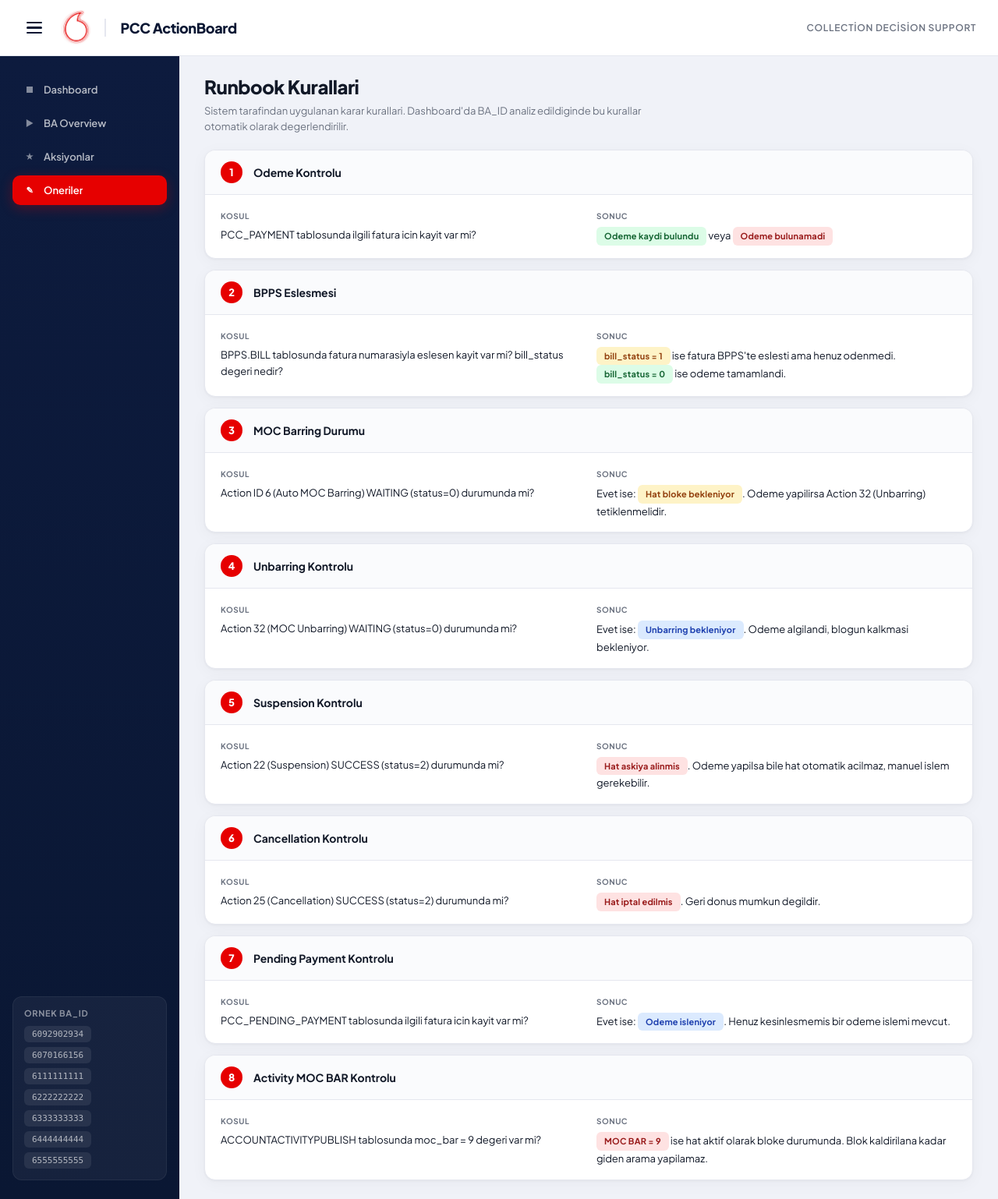
After one commit to benbewul/analiz-ekrani, a Flask app: page /oneriler in a window 1280 px wide. The commit adds this page. Shown: the whole page at 78% size. Run offline with Flask 3, Linux system fonts and the light colour scheme.

Commit message:
Test5 ActionBoard

```diff
--- a/app.py
+++ b/app.py
@@ -1,9 +1,10 @@
 import os
 
-from flask import Flask, jsonify, render_template, request
+from flask import Flask, jsonify, render_template, request, redirect, url_for
 
 from analyzer import analyze
-from mock_provider import get_snapshot
+from mock_provider import get_snapshot, MOCK_DB
+from runbook_constants import ACTION_NAMES, action_status_text
 
 app = Flask(__name__)
 
@@ -17,11 +18,77 @@ def health():
 def dashboard():
     ba_id = ""
     result = None
+
     if request.method == "POST":
         ba_id = request.form.get("ba_id", "").strip()
         snapshot = get_snapshot(ba_id)
         result = analyze(snapshot)
-    return render_template("index.html", ba_id=ba_id, result=result)
+    elif request.args.get("ba_id"):
+        ba_id = request.args["ba_id"].strip()
+        snapshot = get_snapshot(ba_id)
+        result = analyze(snapshot)
+
+    return render_template("index.html", ba_id=ba_id, result=result,
+                           active_page="dashboard")
+
+
+@app.route("/ba-overview")
+def ba_overview():
+    accounts = []
+    severity_counts = {"danger": 0, "warning": 0, "success": 0}
+
+    for ba_id, snap in MOCK_DB.items():
+        last_action = "-"
+        status_text = "Normal"
+        severity = "success"
+        total_debt = "-"
+
+        if snap.actions:
+            a = snap.actions[0]
+            last_action = ACTION_NAMES.get(a.action_id, f"Action {a.action_id}")
+            st = action_status_text(a.action_status)
+            if st == "WAITING":
+                severity = "warning"
+                status_text = "Bekliyor"
+            elif a.action_id in (25,) and st == "SUCCESS":
+                severity = "danger"
+                status_text = "Iptal"
+            elif a.action_id == 22 and st == "SUCCESS":
+                severity = "danger"
+                status_text = "Askida"
+            else:
+                status_text = st
+
+        if snap.invoices:
+            total_debt = snap.invoices[0].amount or "-"
+
+        severity_counts[severity] = severity_counts.get(severity, 0) + 1
+
+        accounts.append({
+            "ba_id": ba_id,
+            "last_action": last_action,
+            "status_text": status_text,
+            "severity": severity,
+            "total_debt": total_debt,
+        })
+
+    stats = {
+        **severity_counts,
+        "total": len(accounts),
+    }
+
+    return render_template("ba_overview.html", accounts=accounts, stats=stats,
+                           active_page="ba-overview")
+
+
+@app.route("/aksiyonlar")
+def aksiyonlar():
+    return render_template("aksiyonlar.html", active_page="aksiyonlar")
+
+
+@app.route("/oneriler")
+def oneriler():
+    return render_template("oneriler.html", active_page="oneriler")
 
 
 if __name__ == "__main__":
--- a/static/style.css
+++ b/static/style.css
@@ -261,6 +261,83 @@ td.empty{text-align:center;color:var(--muted);padding:28px;font-style:italic}
 .empty-state h2{font-size:20px;font-weight:800;margin-bottom:8px}
 .empty-state p{color:var(--muted);max-width:480px;margin:0 auto;line-height:1.6;font-size:13px}
 
+/* ====== PAGE HEADER ====== */
+.page-header{margin-bottom:20px}
+.page-title{font-size:24px;font-weight:800;letter-spacing:-.02em;margin-bottom:6px}
+.page-desc{font-size:13px;color:var(--muted);line-height:1.55;max-width:600px}
+
+/* ====== BA OVERVIEW ====== */
+.stats-row{
+  display:grid;grid-template-columns:repeat(4,1fr);gap:12px;margin-bottom:20px;
+}
+.stat-box{
+  background:var(--panel);border:1px solid var(--line);border-radius:var(--radius);
+  padding:18px 20px;box-shadow:var(--shadow);text-align:center;
+}
+.stat-box.danger{border-top:3px solid var(--danger)}
+.stat-box.warning{border-top:3px solid var(--warning)}
+.stat-box.success{border-top:3px solid var(--success)}
+.stat-box.info{border-top:3px solid var(--info)}
+.stat-value{font-size:28px;font-weight:800;margin-bottom:2px}
+.stat-box.danger .stat-value{color:var(--danger)}
+.stat-box.warning .stat-value{color:var(--warning)}
+.stat-box.success .stat-value{color:var(--success)}
+.stat-box.info .stat-value{color:var(--info)}
+.stat-label{font-size:11px;font-weight:700;color:var(--muted);text-transform:uppercase;letter-spacing:.05em}
+
+.ba-grid{
+  display:grid;grid-template-columns:repeat(auto-fill,minmax(260px,1fr));gap:14px;
+}
+.ba-card{
+  display:block;text-decoration:none;color:var(--text);
+  background:var(--panel);border:1px solid var(--line);border-radius:var(--radius);
+  padding:18px 20px;box-shadow:var(--shadow);
+  transition:transform .15s,box-shadow .15s;
+}
+.ba-card:hover{transform:translateY(-2px);box-shadow:0 6px 24px rgba(0,0,0,.08)}
+.ba-card-top{display:flex;justify-content:space-between;align-items:center;margin-bottom:14px}
+.ba-id-label{font-size:16px;font-weight:800;font-family:'Cascadia Code',monospace;letter-spacing:-.01em}
+.ba-severity-dot{width:10px;height:10px;border-radius:50%;background:var(--muted)}
+.ba-card.danger .ba-severity-dot{background:var(--danger)}
+.ba-card.warning .ba-severity-dot{background:var(--warning)}
+.ba-card.success .ba-severity-dot{background:var(--success)}
+.ba-card-info{display:flex;flex-direction:column;gap:8px}
+.ba-info-row{display:flex;justify-content:space-between;align-items:center;font-size:13px}
+.ba-info-label{color:var(--muted);font-weight:600}
+.ba-info-value{font-weight:700}
+
+/* ====== AKSIYONLAR / ONERILER PAGES ====== */
+.ref-note{margin-top:14px}
+.ref-note-body{padding:18px 20px;line-height:1.6;font-size:13px}
+.ref-note-body p{margin-bottom:10px}
+.ref-chips{display:flex;flex-wrap:wrap;gap:8px;margin:12px 0}
+.ref-sub{color:var(--muted);font-size:12px;font-weight:600}
+
+/* ====== RULES LIST (Oneriler) ====== */
+.rules-list{display:flex;flex-direction:column;gap:14px}
+.rule-card{
+  background:var(--panel);border:1px solid var(--line);border-radius:var(--radius);
+  box-shadow:var(--shadow);overflow:hidden;
+}
+.rule-header{
+  display:flex;align-items:center;gap:14px;
+  padding:14px 20px;border-bottom:1px solid var(--line);background:#fafbfd;
+}
+.rule-number{
+  width:28px;height:28px;border-radius:50%;
+  background:var(--vf-red);color:#fff;
+  display:flex;align-items:center;justify-content:center;
+  font-size:13px;font-weight:800;flex-shrink:0;
+}
+.rule-title{font-size:14px;font-weight:700}
+.rule-body{padding:16px 20px;display:grid;grid-template-columns:1fr 1fr;gap:20px}
+@media(max-width:800px){.rule-body{grid-template-columns:1fr}}
+.rule-condition,.rule-result{font-size:13px;line-height:1.6}
+.rule-label{
+  display:inline-block;font-size:10px;font-weight:700;text-transform:uppercase;
+  letter-spacing:.05em;color:var(--muted);margin-bottom:6px;
+}
+
 /* ====== SCROLLBAR ====== */
 .main::-webkit-scrollbar{width:6px}
 .main::-webkit-scrollbar-track{background:transparent}
--- /dev/null
+++ b/templates/base.html
@@ -0,0 +1,65 @@
+<!doctype html>
+<html lang="tr">
+<head>
+  <meta charset="utf-8">
+  <meta name="viewport" content="width=device-width,initial-scale=1">
+  <title>{% block title %}PCC ActionBoard{% endblock %}</title>
+  <link rel="preconnect" href="https://fonts.googleapis.com">
+  <link href="https://fonts.googleapis.com/css2?family=Plus+Jakarta+Sans:wght@400;500;600;700;800&display=swap" rel="stylesheet">
+  <link rel="stylesheet" href="{{ url_for('static', filename='style.css') }}">
+</head>
+<body>
+  <div class="layout">
+    <div class="topbar">
+      <button class="sidebar-toggle" id="sidebarToggle" aria-label="Menu">
+        <span class="toggle-bar"></span>
+        <span class="toggle-bar"></span>
+        <span class="toggle-bar"></span>
+      </button>
+      <img class="topbar-logo" src="{{ url_for('static', filename='vodafone-logo.png') }}" alt="Vodafone" decoding="async">
+      <div class="topbar-title">PCC ActionBoard</div>
+      <div class="topbar-right">Collection Decision Support</div>
+    </div>
+    <div class="body-row">
+    <aside class="sidebar">
+      <nav class="menu">
+        <a class="menu-item {{ 'active' if active_page == 'dashboard' }}" href="/">
+          <span class="menu-icon">&#9632;</span><span class="menu-text">Dashboard</span>
+        </a>
+        <a class="menu-item {{ 'active' if active_page == 'ba-overview' }}" href="/ba-overview">
+          <span class="menu-icon">&#9654;</span><span class="menu-text">BA Overview</span>
+        </a>
+        <a class="menu-item {{ 'active' if active_page == 'aksiyonlar' }}" href="/aksiyonlar">
+          <span class="menu-icon">&#9733;</span><span class="menu-text">Aksiyonlar</span>
+        </a>
+        <a class="menu-item {{ 'active' if active_page == 'oneriler' }}" href="/oneriler">
+          <span class="menu-icon">&#9998;</span><span class="menu-text">Oneriler</span>
+        </a>
+      </nav>
+
+      <div class="sidebar-ids">
+        <div class="sidebar-ids-title">Ornek BA_ID</div>
+        <div class="id-chips">
+          <span class="id-chip">6092902934</span>
+          <span class="id-chip">6070166156</span>
+          <span class="id-chip">6111111111</span>
+          <span class="id-chip">6222222222</span>
+          <span class="id-chip">6333333333</span>
+          <span class="id-chip">6444444444</span>
+          <span class="id-chip">6555555555</span>
+        </div>
+      </div>
+    </aside>
+
+    <main class="main">
+      {% block content %}{% endblock %}
+    </main>
+    </div>
+  </div>
+<script>
+document.getElementById('sidebarToggle').addEventListener('click',function(){
+  document.querySelector('.body-row').classList.toggle('sidebar-collapsed');
+});
+</script>
+</body>
+</html>
--- /dev/null
+++ b/templates/oneriler.html
@@ -0,0 +1,149 @@
+{% extends "base.html" %}
+{% block title %}Oneriler - PCC ActionBoard{% endblock %}
+
+{% block content %}
+      <div class="page-header">
+        <h1 class="page-title">Runbook Kurallari</h1>
+        <p class="page-desc">Sistem tarafindan uygulanan karar kurallari. Dashboard'da BA_ID analiz edildiginde bu kurallar otomatik olarak degerlendirilir.</p>
+      </div>
+
+      <section class="rules-list">
+
+        <article class="rule-card">
+          <div class="rule-header">
+            <span class="rule-number">1</span>
+            <div class="rule-title">Odeme Kontrolu</div>
+          </div>
+          <div class="rule-body">
+            <div class="rule-condition">
+              <span class="rule-label">Kosul</span>
+              <p>PCC_PAYMENT tablosunda ilgili fatura icin kayit var mi?</p>
+            </div>
+            <div class="rule-result">
+              <span class="rule-label">Sonuc</span>
+              <p><span class="chip success">Odeme kaydi bulundu</span> veya <span class="chip danger">Odeme bulunamadi</span></p>
+            </div>
+          </div>
+        </article>
+
+        <article class="rule-card">
+          <div class="rule-header">
+            <span class="rule-number">2</span>
+            <div class="rule-title">BPPS Eslesmesi</div>
+          </div>
+          <div class="rule-body">
+            <div class="rule-condition">
+              <span class="rule-label">Kosul</span>
+              <p>BPPS.BILL tablosunda fatura numarasiyla eslesen kayit var mi? bill_status degeri nedir?</p>
+            </div>
+            <div class="rule-result">
+              <span class="rule-label">Sonuc</span>
+              <p><span class="chip warning">bill_status = 1</span> ise fatura BPPS'te eslesti ama henuz odenmedi. <span class="chip success">bill_status = 0</span> ise odeme tamamlandi.</p>
+            </div>
+          </div>
+        </article>
+
+        <article class="rule-card">
+          <div class="rule-header">
+            <span class="rule-number">3</span>
+            <div class="rule-title">MOC Barring Durumu</div>
+          </div>
+          <div class="rule-body">
+            <div class="rule-condition">
+              <span class="rule-label">Kosul</span>
+              <p>Action ID 6 (Auto MOC Barring) WAITING (status=0) durumunda mi?</p>
+            </div>
+            <div class="rule-result">
+              <span class="rule-label">Sonuc</span>
+              <p>Evet ise: <span class="chip warning">Hat bloke bekleniyor</span>. Odeme yapilirsa Action 32 (Unbarring) tetiklenmelidir.</p>
+            </div>
+          </div>
+        </article>
+
+        <article class="rule-card">
+          <div class="rule-header">
+            <span class="rule-number">4</span>
+            <div class="rule-title">Unbarring Kontrolu</div>
+          </div>
+          <div class="rule-body">
+            <div class="rule-condition">
+              <span class="rule-label">Kosul</span>
+              <p>Action 32 (MOC Unbarring) WAITING (status=0) durumunda mi?</p>
+            </div>
+            <div class="rule-result">
+              <span class="rule-label">Sonuc</span>
+              <p>Evet ise: <span class="chip info">Unbarring bekleniyor</span>. Odeme algilandi, blogun kalkmasi bekleniyor.</p>
+            </div>
+          </div>
+        </article>
+
+        <article class="rule-card">
+          <div class="rule-header">
+            <span class="rule-number">5</span>
+            <div class="rule-title">Suspension Kontrolu</div>
+          </div>
+          <div class="rule-body">
+            <div class="rule-condition">
+              <span class="rule-label">Kosul</span>
+              <p>Action 22 (Suspension) SUCCESS (status=2) durumunda mi?</p>
+            </div>
+            <div class="rule-result">
+              <span class="rule-label">Sonuc</span>
+              <p><span class="chip danger">Hat askiya alinmis</span>. Odeme yapilsa bile hat otomatik acilmaz, manuel islem gerekebilir.</p>
+            </div>
+          </div>
+        </article>
+
+        <article class="rule-card">
+          <div class="rule-header">
+            <span class="rule-number">6</span>
+            <div class="rule-title">Cancellation Kontrolu</div>
+          </div>
+          <div class="rule-body">
+            <div class="rule-condition">
+              <span class="rule-label">Kosul</span>
+              <p>Action 25 (Cancellation) SUCCESS (status=2) durumunda mi?</p>
+            </div>
+            <div class="rule-result">
+              <span class="rule-label">Sonuc</span>
+              <p><span class="chip danger">Hat iptal edilmis</span>. Geri donus mumkun degildir.</p>
+            </div>
+          </div>
+        </article>
+
+        <article class="rule-card">
+          <div class="rule-header">
+            <span class="rule-number">7</span>
+            <div class="rule-title">Pending Payment Kontrolu</div>
+          </div>
+          <div class="rule-body">
+            <div class="rule-condition">
+              <span class="rule-label">Kosul</span>
+              <p>PCC_PENDING_PAYMENT tablosunda ilgili fatura icin kayit var mi?</p>
+            </div>
+            <div class="rule-result">
+              <span class="rule-label">Sonuc</span>
+              <p>Evet ise: <span class="chip info">Odeme isleniyor</span>. Henuz kesinlesmemis bir odeme islemi mevcut.</p>
+            </div>
+          </div>
+        </article>
+
+        <article class="rule-card">
+          <div class="rule-header">
+            <span class="rule-number">8</span>
+            <div class="rule-title">Activity MOC BAR Kontrolu</div>
+          </div>
+          <div class="rule-body">
+            <div class="rule-condition">
+              <span class="rule-label">Kosul</span>
+              <p>ACCOUNTACTIVITYPUBLISH tablosunda moc_bar = 9 degeri var mi?</p>
+            </div>
+            <div class="rule-result">
+              <span class="rule-label">Sonuc</span>
+              <p><span class="chip danger">MOC BAR = 9</span> ise hat aktif olarak bloke durumunda. Blok kaldirilana kadar giden arama yapilamaz.</p>
+            </div>
+          </div>
+        </article>
+
+      </section>
+{% endblock %}
```
Also changed, not shown: templates/aksiyonlar.html (added, +107 -0 lines), templates/ba_overview.html (added, +53 -0 lines), templates/index.html (+3 -63 lines).
